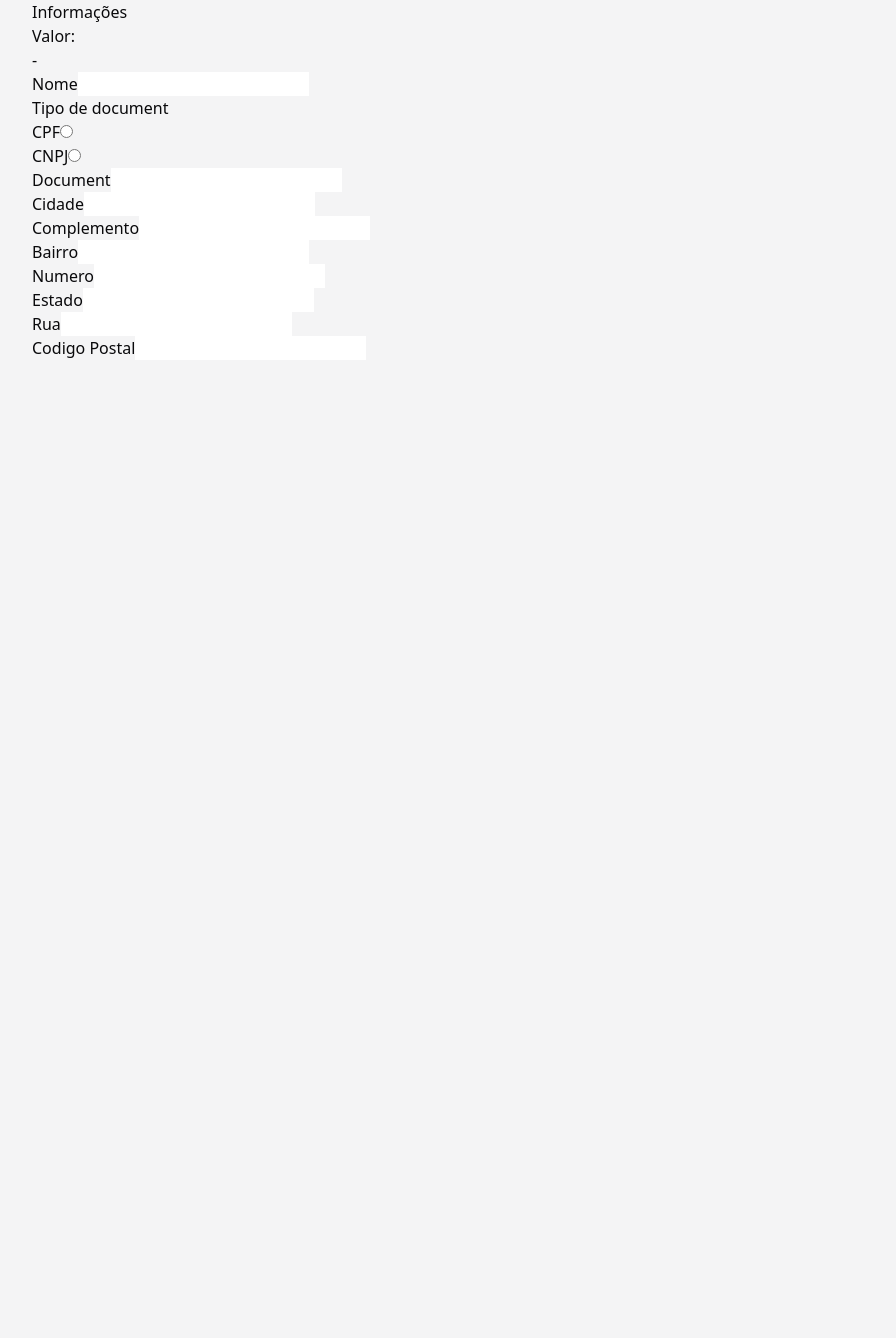
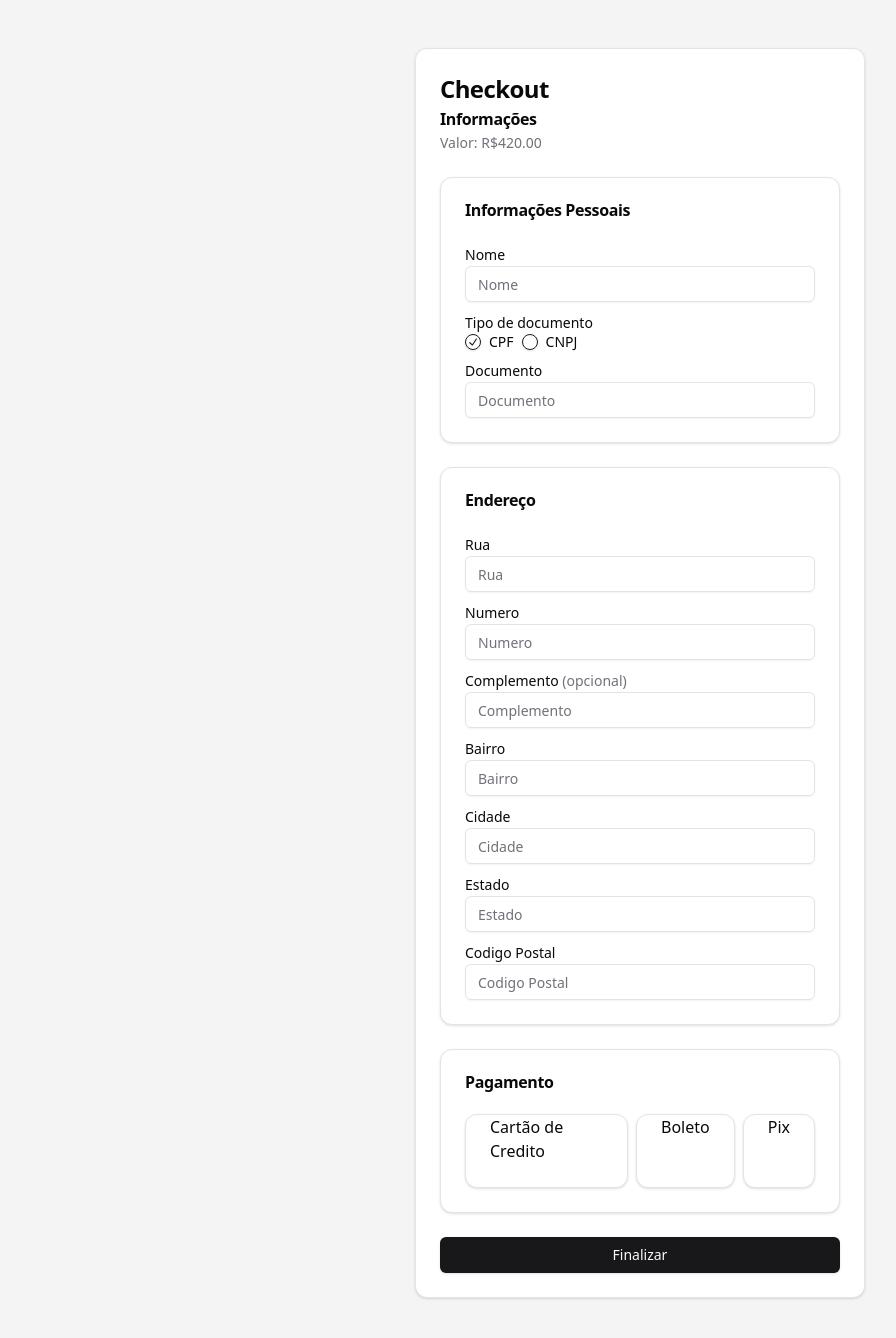
Before and after one commit to luisvinicius09/simmel, a Next.js app: page /pay/1 in a window 1280 px wide. Shown: the top 1338 px of the page, without its empty margins (0-896 px from the left). Before the commit the page ends 800 px from the top, so only its background shows below. Built offline with nearby package versions, Linux system fonts and the light colour scheme.

Commit message:
Add: _components folder inside pay route with information form component having simple schema validation and simple useForm setup

```diff
--- a/src/app/pay/[slug]/page.tsx
+++ b/src/app/pay/[slug]/page.tsx
@@ -1,4 +1,14 @@
+import { Button } from '@/components/ui/button';
+import {
+	Card,
+	CardContent,
+	CardDescription,
+	CardFooter,
+	CardHeader,
+	CardTitle,
+} from '@/components/ui/card';
 import axios from 'axios';
+import { InformationForm } from '../_components/information-form';
 
 const getCheckoutInfo = async (slug: string): Promise<object> => {
 	// TODO: fetch data from slug
@@ -20,89 +30,21 @@ export default function Pay({ params }: { params: { slug: string } }) {
 	// const checkoutInfo = getCheckoutInfo(params.slug);
 	// console.log(checkoutInfo);
 
-	// 			name: client.name,
-	// 			documentNumber: client.document,
-	// 			documentType: client.documentType,
-	// 			address: {
-	// 				city: clientAddress.city,
-	// 				complement: clientAddress.complement ?? '',
-	// 				district: clientAddress.district,
-	// 				number: clientAddress.number,
-	// 				stateCode: clientAddress.stateCode,
-	// 				street: clientAddress.street,
-	// 				zipCode: clientAddress.zipCode,
-	// 			},
+	return (
+		<div className='flex justify-center h-full min-h-screen items-center py-12'>
+			<Card className='h-full w-[450px]'>
+				<CardHeader>
+					<h3 className='scroll-m-20 text-2xl font-semibold tracking-tight'>Checkout</h3>
 
-	return (
-		<div className=''>
-			<div>
-				<p>Informações</p>
-				<div>
-					<p>Valor: </p>
-				</div>
-				-{' '}
-			</div>
+					<CardTitle>Informações</CardTitle>
 
-			<div>
-				<fieldset>
-					<label htmlFor='name'>Nome</label>
-					<input name='name' type='text' />
-				</fieldset>
+					<CardDescription>Valor: R$420.00</CardDescription>
+				</CardHeader>
 
-				<fieldset>
-					<label htmlFor='name'>Tipo de document</label>
-
-					<div>
-						<label htmlFor='cpf'>CPF</label>
-						<input name='cpf' type='radio' id='cpf' />
-					</div>
-
-					<div>
-						<label htmlFor='cnpj'>CNPJ</label>
-						<input name='cnpf' type='radio' id='cnpj' />
-					</div>
-				</fieldset>
-
-				<fieldset>
-					<label htmlFor='document'>Document</label>
-					<input name='document' type='text' />
-				</fieldset>
-
-				<fieldset>
-					<label htmlFor='city'>Cidade</label>
-					<input name='city' type='text' />
-				</fieldset>
-
-				<fieldset>
-					<label htmlFor='complement'>Complemento</label>
-					<input name='complement' type='text' />
-				</fieldset>
-
-				<fieldset>
-					<label htmlFor='district'>Bairro</label>
-					<input name='district' type='text' />
-				</fieldset>
-
-				<fieldset>
-					<label htmlFor='number'>Numero</label>
-					<input name='number' type='text' />
-				</fieldset>
-
-				<fieldset>
-					<label htmlFor='stateCode'>Estado</label>
-					<input name='stateCode' type='text' />
-				</fieldset>
-
-				<fieldset>
-					<label htmlFor='street'>Rua</label>
-					<input name='street' type='text' />
-				</fieldset>
-
-				<fieldset>
-					<label htmlFor='zipCode'>Codigo Postal</label>
-					<input name='zipCode' type='text' />
-				</fieldset>
-			</div>
+				<CardContent>
+					<InformationForm />
+				</CardContent>
+			</Card>
 		</div>
 	);
 }
--- /dev/null
+++ b/src/app/pay/_components/information-form.tsx
@@ -0,0 +1,164 @@
+'use client';
+
+import { Button } from '@/components/ui/button';
+import { Card, CardContent, CardHeader, CardTitle } from '@/components/ui/card';
+import { Input } from '@/components/ui/input';
+import { Label } from '@/components/ui/label';
+import { RadioGroup, RadioGroupItem } from '@/components/ui/radio-group';
+import { zodResolver } from '@hookform/resolvers/zod';
+import { SubmitHandler, useForm } from 'react-hook-form';
+import { z } from 'zod';
+
+const informationFormSchema = z.object({
+	name: z.string().min(3),
+	documentType: z.enum(['CPF', 'CNPJ']),
+	document: z.string(),
+
+	street: z.string(),
+	number: z.string(),
+	complement: z.string().optional(),
+	district: z.string(),
+	city: z.string(),
+	stateCode: z.string(),
+	zipCode: z.number(),
+});
+
+type InformationFormInputs = z.infer<typeof informationFormSchema>;
+
+export async function InformationForm() {
+	const { register, handleSubmit } = useForm<InformationFormInputs>({
+		resolver: zodResolver(informationFormSchema),
+	});
+
+	const onSubmit: SubmitHandler<InformationFormInputs> = (data) => {
+		const object = {
+			name: data.name,
+			documentNumber: data.document,
+			documentType: data.documentType,
+			address: {
+				city: data.city,
+				complement: data.complement ?? '',
+				district: data.district,
+				number: data.number,
+				stateCode: data.stateCode,
+				street: data.street,
+				zipCode: data.zipCode,
+			},
+		};
+
+		console.log(object);
+	};
+
+	return (
+		<>
+			<form onSubmit={handleSubmit(onSubmit)} className='space-y-6'>
+				<Card>
+					<CardHeader>
+						<CardTitle>Informações Pessoais</CardTitle>
+					</CardHeader>
+
+					<CardContent className='grid gap-2'>
+						<fieldset>
+							<Label htmlFor='name'>Nome</Label>
+							<Input type='text' placeholder='Nome' {...register('name')} />
+						</fieldset>
+
+						<fieldset>
+							<Label htmlFor='documentType'>Tipo de documento</Label>
+
+							<RadioGroup defaultValue='CPF' className='flex'>
+								<div className='flex items-center space-x-2'>
+									<RadioGroupItem value='CPF' id='CPF' {...register('documentType')} />
+									<Label htmlFor='CPF'>CPF</Label>
+								</div>
+
+								<div className='flex items-center space-x-2'>
+									<RadioGroupItem value='CNPJ' id='CNPJ' {...register('documentType')} />
+									<Label htmlFor='CNPJ'>CNPJ</Label>
+								</div>
+							</RadioGroup>
+						</fieldset>
+
+						<fieldset>
+							<Label htmlFor='document'>Documento</Label>
+							<Input type='text' placeholder='Documento' {...register('document')} />
+						</fieldset>
+					</CardContent>
+				</Card>
+
+				<Card>
+					<CardHeader>
+						<CardTitle>Endereço</CardTitle>
+					</CardHeader>
+
+					<CardContent className='grid gap-2'>
+						<fieldset>
+							<Label htmlFor='street'>Rua</Label>
+							<Input type='text' placeholder='Rua' {...register('street')} />
+						</fieldset>
+
+						<fieldset>
+							<Label htmlFor='number'>Numero</Label>
+							<Input type='text' placeholder='Numero' {...register('number')} />
+						</fieldset>
+
+						<fieldset>
+							<Label htmlFor='complement'>
+								Complemento <span className='text-muted-foreground'>(opcional)</span>
+							</Label>
+							<Input type='text' placeholder='Complemento' {...register('complement')} />
+						</fieldset>
+
+						<fieldset>
+							<Label htmlFor='district'>Bairro</Label>
+							<Input type='text' placeholder='Bairro' {...register('district')} />
+						</fieldset>
+
+						<fieldset>
+							<Label htmlFor='city'>Cidade</Label>
+							<Input type='text' placeholder='Cidade' {...register('city')} />
+						</fieldset>
+
+						<fieldset>
+							<Label htmlFor='stateCode'>Estado</Label>
+							<Input type='text' placeholder='Estado' {...register('stateCode')} />
+						</fieldset>
+
+						<fieldset>
+							<Label htmlFor='zipCode'>Codigo Postal</Label>
+							<Input type='text' placeholder='Codigo Postal' {...register('zipCode')} />
+						</fieldset>
+					</CardContent>
+				</Card>
+
+				<Card>
+					<CardHeader>
+						<CardTitle>Pagamento</CardTitle>
+					</CardHeader>
+
+					<CardContent className='flex gap-2'>
+						<Card>
+							<CardContent>
+								<p>Cartão de Credito</p>
+							</CardContent>
+						</Card>
+						<Card>
+							<CardContent>
+								<p>Boleto</p>
+							</CardContent>
+						</Card>
+						<Card>
+							<CardContent>
+								<p>Pix</p>
+							</CardContent>
+						</Card>
+					</CardContent>
+				</Card>
+
+				<Button type='submit' className='w-full'>
+					Finalizar
+				</Button>
+			</form>
+		</>
+	);
+}
```
